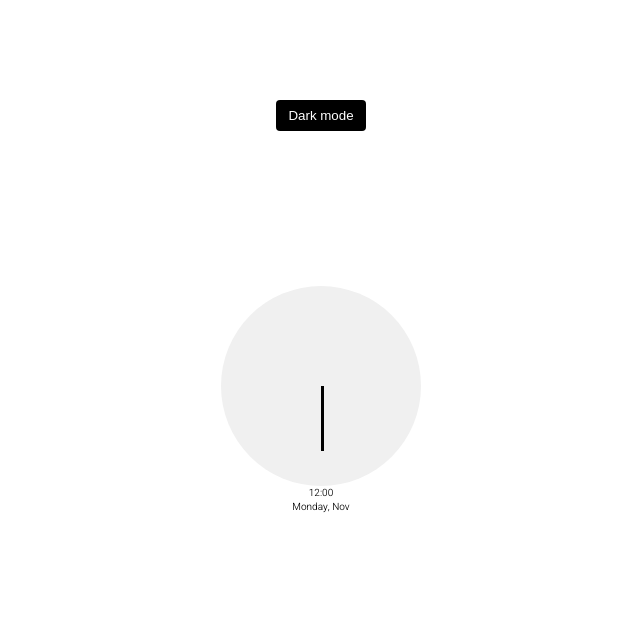
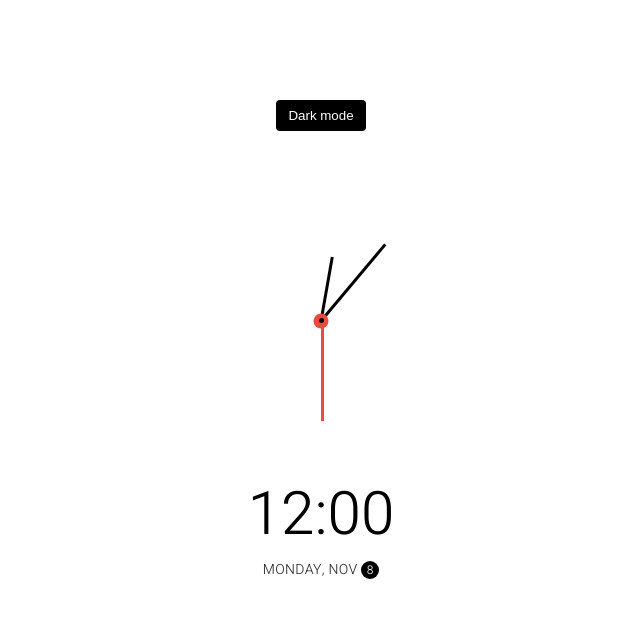
Before and after one commit to daudi13/themeClock.js, a plain HTML site: page index.html in a window 1280 px wide. Shown: the whole page, without its empty margins (319-959 px from the left). Drawn offline with Linux system fonts and the light colour scheme.

Commit message:
commit sass

```diff
--- a/index.html
+++ b/index.html
@@ -18,7 +18,7 @@
             <div class="center-point"></div>
         </div>
         <div class="time">12:00</div>
-        <div class="date">Monday, Nov <span class="circle"></span></div>
+        <div class="date">Monday, Nov <span class="circle">8</span></div>
     </div>
 </body>
 </html>
--- a/sass/_clock.scss
+++ b/sass/_clock.scss
@@ -8,7 +8,7 @@
         position: relative;
         width: 200px;
         height: 200px;
-        background-color: #f0f0f0;
+        margin-bottom: 5rem;
         border-radius: 50%;
 
         .needle {
@@ -19,10 +19,70 @@
             height: 65px;
             width: 3px;
             transform-origin: bottom center;
+        }
 
-            .hour {
-                transform: translate(-50%, -100%) rotate((30deg));
+        .hour {
+            transform: translate(-50%, -100%) rotate(10deg);
+        }
+
+        .minute {
+            transform: translate(-50%, -100%) rotate(40deg);
+            height: 100px;
+        }
+
+        .second {
+            transform: tranlate(-50%, -100%) rotate(70deg);
+            height: 100px;
+            background-color: #e74c3c;
+        }
+
+        .center-point {
+            position: absolute;
+            top: 50%;
+            left: 50%;
+            height: 15px;
+            width: 15px;
+            transform: translate(-50%, -50%);
+            background-color: #e74c3c;
+            border-radius: 50%;
+
+            &::after {
+                content: '';
+                background-color: $primary-color;
+                width: 5px;
+                height: 5px;
+                position: absolute;
+                top: 50%;
+                left: 50%;
+                transform: translate(-50%, -50%);
+                border-radius: 50%;
             }
+        }
+
+    }
+
+    .time {
+        font-size: 60px;
+    }
+
+    .date {
+        color: #333;
+        font-size: 14px;
+        letter-spacing: 0.3px;
+        text-transform: uppercase;
+
+        .circle {
+            background-color: $primary-color;
+            color: $secondary-color;
+            width: 18px;
+            height: 18px;
+            border-radius: 50%;
+            display: inline-flex;
+            align-items: center;
+            justify-content: center;
+            line-height: 18px;
+            transition: all 0.5s ease-in;
+            font-size: 12px;
         }
     }
 }
```
Also changed, not shown: dist/css/main.css, 1 other file.
